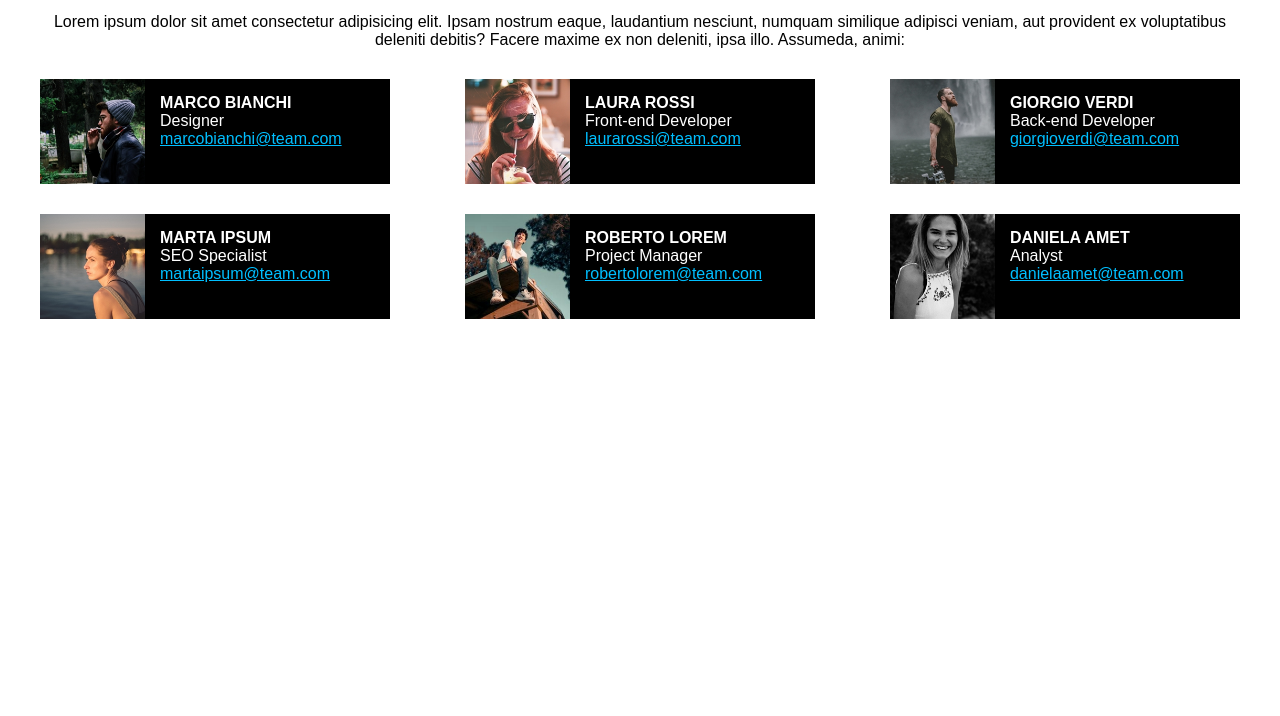
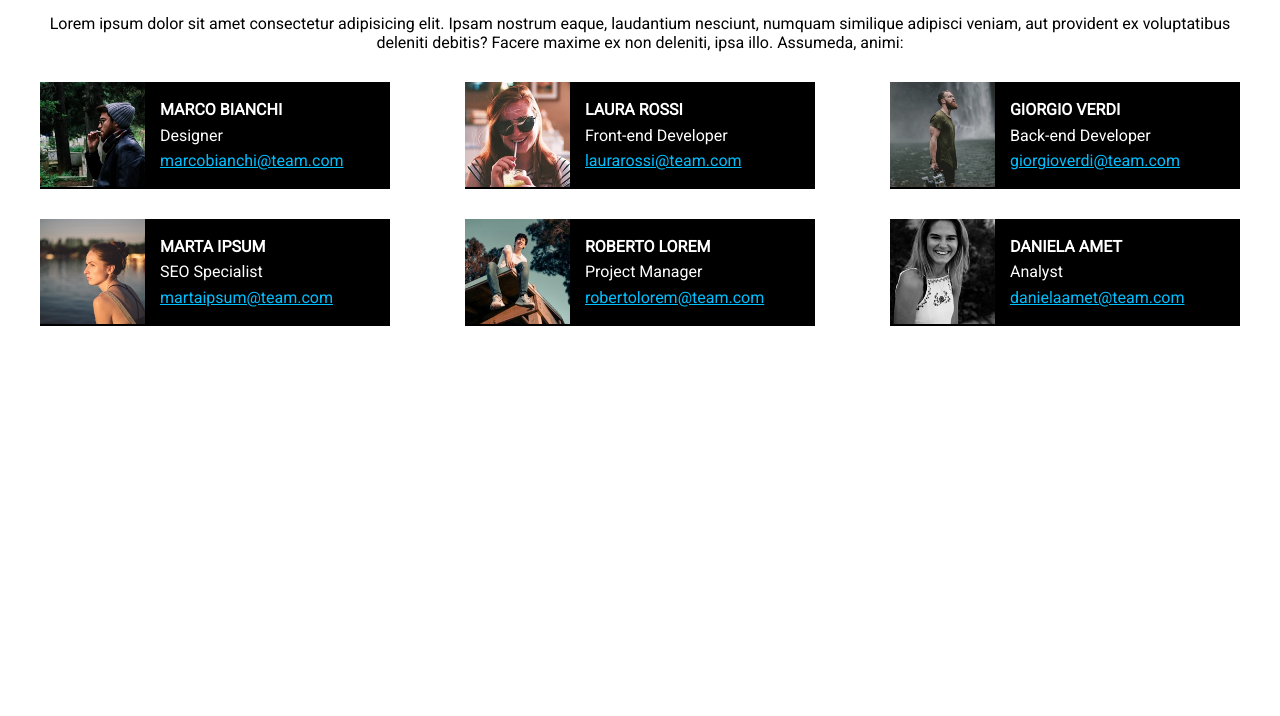
Before and after one commit to valentinaiori/html-css-float-cards, a plain HTML site: page index.html in a window 1280 px wide. Shown: the part 84-800 px from the top of the page. Drawn offline with Linux system fonts and the light colour scheme.

Commit message:
End implementation

```diff
--- a/index.html
+++ b/index.html
@@ -5,6 +5,7 @@
     <meta http-equiv="X-UA-Compatible" content="IE=edge">
     <meta name="viewport" content="width=device-width, initial-scale=1.0">
     <title>Floating Cards</title>
+    <link href="https://fonts.googleapis.com/css2?family=Roboto&display=swap" rel="stylesheet">
     <link rel="stylesheet" href="style.css">
 </head>
 <body>
--- a/style.css
+++ b/style.css
@@ -11,7 +11,7 @@
 /* content */
 
 body{
-    font-family: sans-serif;
+    font-family: 'Roboto', sans-serif;
 }
 
 h1{
@@ -67,6 +67,7 @@ img{
 .text-item{
     color: white;
     margin: 15px;
+    line-height: 1.6rem;
 }
 
 
```
